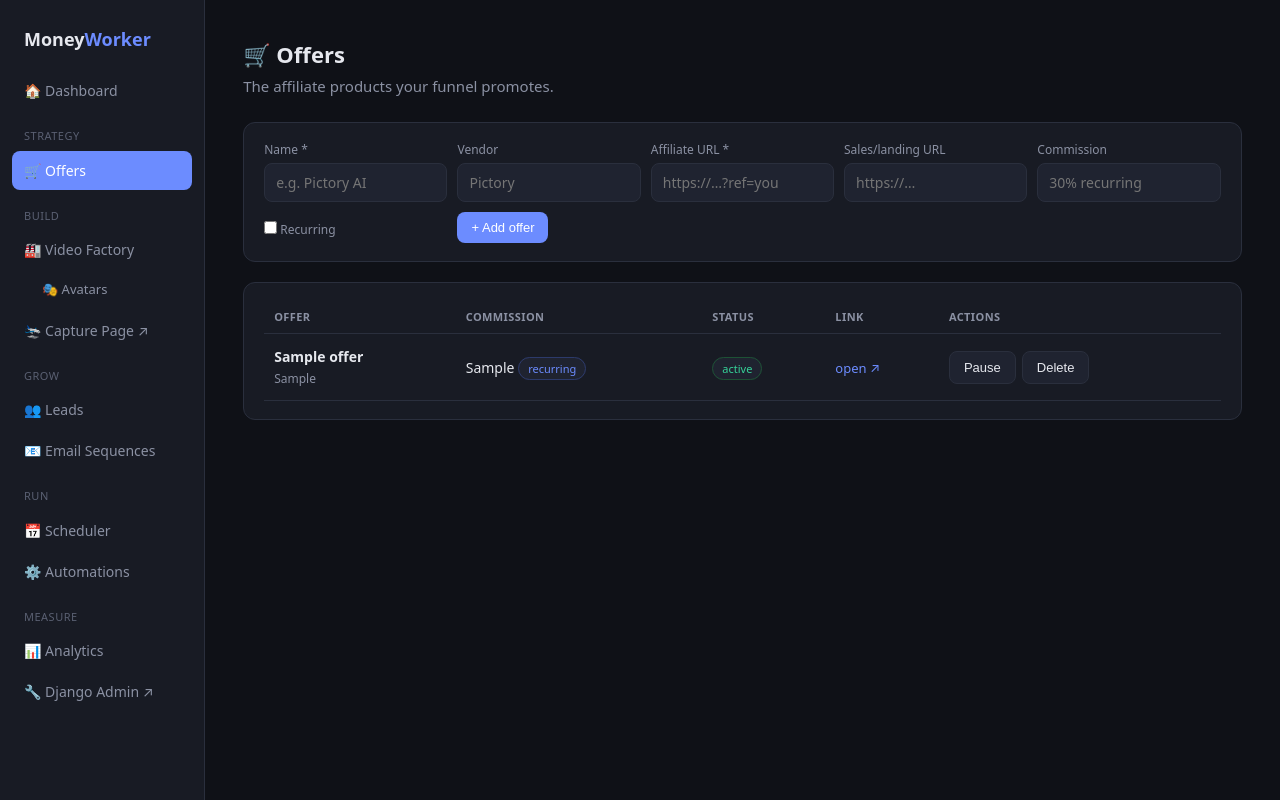
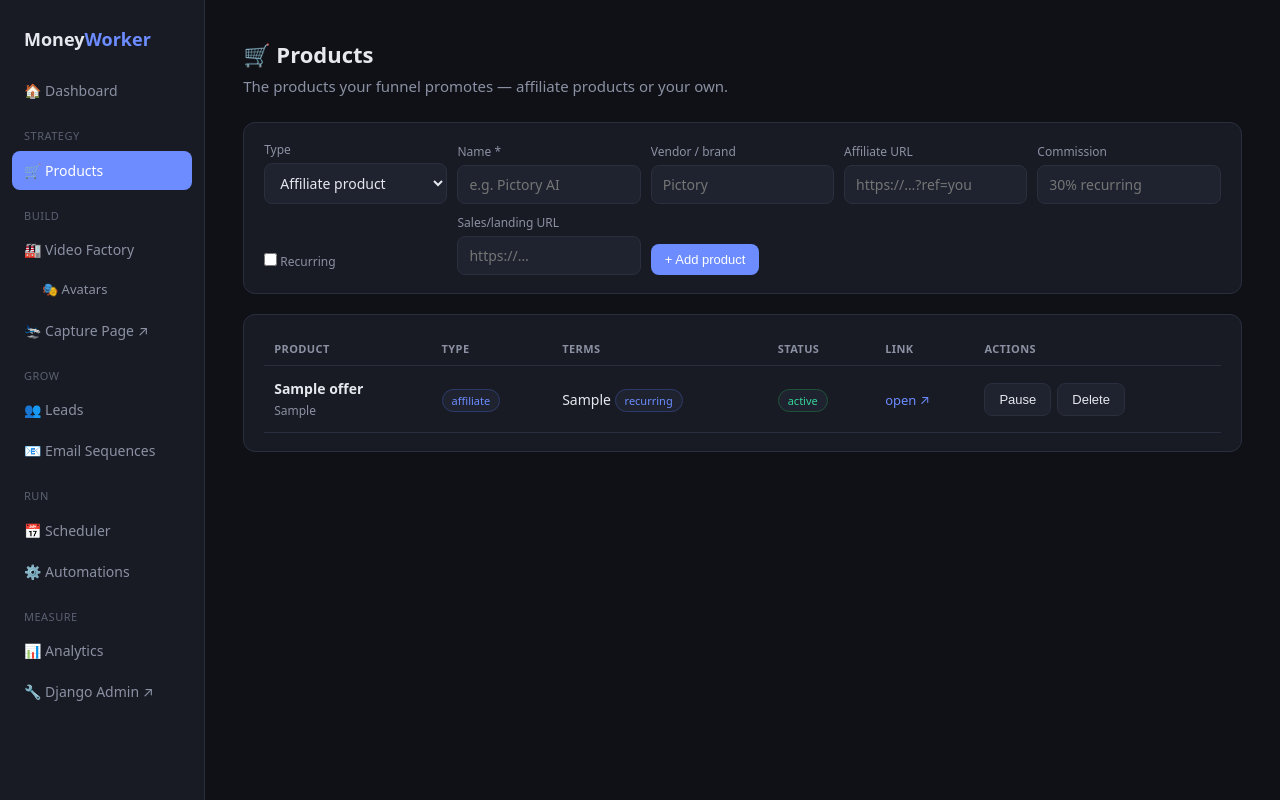
Before and after one commit to maykelevoni/money-worker, a Django app: page /offers/ in a window 1280 px wide. Run offline with Django 5.2, Linux system fonts and the light colour scheme; a user stored in the database is signed in; tables that the repository leaves empty hold one stand-in row (values such as "Sample post").

Commit message:
Offers -> Products (affiliate or own product)
Extend the Offer model (kept internally to preserve video/lead FKs) with a kind
field (affiliate | own), plus price + checkout_url for own products; affiliate_url
is now optional. Create view branches on kind; primary_url resolves the right buyer
link. UI relabeled to "Products" with a type selector that toggles affiliate vs own
fields, and the table shows type/terms. Niche-agnostic.

Co-Authored-By: Claude Opus 4.8 <noreply@anthropic.com>

```diff
--- a/apps/offers/admin.py
+++ b/apps/offers/admin.py
@@ -5,6 +5,6 @@ from .models import Offer
 
 @admin.register(Offer)
 class OfferAdmin(admin.ModelAdmin):
-    list_display = ("name", "vendor", "commission", "is_recurring", "is_active")
-    list_filter = ("is_recurring", "is_active")
+    list_display = ("name", "kind", "vendor", "price", "commission", "is_active")
+    list_filter = ("kind", "is_recurring", "is_active")
     search_fields = ("name", "vendor")
--- a/apps/offers/models.py
+++ b/apps/offers/models.py
@@ -2,21 +2,48 @@ from django.db import models
 
 
 class Offer(models.Model):
-    """An affiliate product/tool we promote."""
+    """A product the funnel promotes — an affiliate product or Mayke's own.
+
+    Kept as `Offer` internally (FKs from videos/leads point here) but presented
+    as a "Product" in the UI.
+    """
+
+    class Kind(models.TextChoices):
+        AFFILIATE = "affiliate", "Affiliate product"
+        OWN = "own", "My own product"
 
     name = models.CharField(max_length=200)
+    kind = models.CharField(
+        max_length=20, choices=Kind.choices, default=Kind.AFFILIATE
+    )
     vendor = models.CharField(max_length=200, blank=True)
-    affiliate_url = models.URLField(help_text="Your affiliate/referral link")
-    landing_url = models.URLField(
-        blank=True, help_text="Sales/landing page the funnel sends to"
-    )
+
+    # Affiliate products
+    affiliate_url = models.URLField(blank=True, help_text="Your affiliate/referral link")
     commission = models.CharField(
         max_length=100, blank=True, help_text="e.g. '30% recurring'"
     )
     is_recurring = models.BooleanField(default=False)
+
+    # Your own products
+    price = models.CharField(
+        max_length=50, blank=True, help_text="e.g. '$29' or '$29/mo'"
+    )
+    checkout_url = models.URLField(blank=True, help_text="Where buyers pay")
+
+    landing_url = models.URLField(
+        blank=True, help_text="Sales/landing page the funnel sends to"
+    )
     notes = models.TextField(blank=True)
     is_active = models.BooleanField(default=True)
     created_at = models.DateTimeField(auto_now_add=True)
 
     def __str__(self):
         return self.name
+
+    @property
+    def primary_url(self):
+        """The link the funnel should send buyers to for this product."""
+        if self.kind == self.Kind.OWN:
+            return self.checkout_url or self.landing_url
+        return self.affiliate_url or self.landing_url
--- a/apps/offers/views.py
+++ b/apps/offers/views.py
@@ -15,19 +15,36 @@ def offer_list(request):
 @require_POST
 def offer_create(request):
     name = request.POST.get("name", "").strip()
-    url = request.POST.get("affiliate_url", "").strip()
-    if not name or not url:
-        messages.error(request, "Name and affiliate URL are required.")
+    kind = request.POST.get("kind", Offer.Kind.AFFILIATE)
+    if kind not in Offer.Kind.values:
+        kind = Offer.Kind.AFFILIATE
+    if not name:
+        messages.error(request, "Product name is required.")
         return redirect("offers:list")
+
+    if kind == Offer.Kind.AFFILIATE:
+        link = request.POST.get("affiliate_url", "").strip()
+        if not link:
+            messages.error(request, "An affiliate product needs an affiliate URL.")
+            return redirect("offers:list")
+    else:  # own product
+        link = request.POST.get("checkout_url", "").strip()
+        if not link:
+            messages.error(request, "Your own product needs a checkout URL.")
+            return redirect("offers:list")
+
     Offer.objects.create(
         name=name,
+        kind=kind,
         vendor=request.POST.get("vendor", "").strip(),
-        affiliate_url=url,
-        landing_url=request.POST.get("landing_url", "").strip(),
+        affiliate_url=request.POST.get("affiliate_url", "").strip(),
         commission=request.POST.get("commission", "").strip(),
         is_recurring=bool(request.POST.get("is_recurring")),
+        price=request.POST.get("price", "").strip(),
+        checkout_url=request.POST.get("checkout_url", "").strip(),
+        landing_url=request.POST.get("landing_url", "").strip(),
     )
-    messages.success(request, f"Added offer “{name}”.")
+    messages.success(request, f"Added product “{name}”.")
     return redirect("offers:list")
 
 
--- a/templates/base.html
+++ b/templates/base.html
@@ -69,7 +69,7 @@
       <nav id="nav">
         <a href="/" class="{% block nav_dashboard %}{% endblock %}">🏠 Dashboard</a>
         <div class="nav-group">Strategy</div>
-        <a href="/offers/" class="{% block nav_offers %}{% endblock %}">🛒 Offers</a>
+        <a href="/offers/" class="{% block nav_offers %}{% endblock %}">🛒 Products</a>
         <div class="nav-group">Build</div>
         <a href="/factory/" class="{% block nav_factory %}{% endblock %}">🏭 Video Factory</a>
         <a href="/factory/avatars/" class="{% block nav_avatars %}{% endblock %}" style="padding-left:30px;font-size:13px;">🎭 Avatars</a>
--- a/templates/offers/list.html
+++ b/templates/offers/list.html
@@ -1,5 +1,5 @@
 {% extends "base.html" %}
-{% block title %}Offers · Money Worker{% endblock %}
+{% block title %}Products · Money Worker{% endblock %}
 {% block nav_offers %}active{% endblock %}
 
 {% block content %}
@@ -9,7 +9,7 @@
   .grid-form { display: grid; grid-template-columns: repeat(auto-fit, minmax(180px, 1fr));
     gap: 10px; align-items: end; }
   .grid-form label { display: block; font-size: 12px; color: var(--muted); margin-bottom: 4px; }
-  .grid-form input { width: 100%; }
+  .grid-form input, .grid-form select { width: 100%; }
   .check { display: flex; align-items: center; gap: 8px; font-size: 14px; color: var(--text); }
   .table-wrap { overflow-x: auto; }
   table { width: 100%; border-collapse: collapse; }
@@ -21,53 +21,86 @@
   .pill.on { color: var(--green); border-color: #1d5235; }
   .pill.off { color: var(--muted); }
   .pill.rec { color: var(--accent); border-color: #2c3a6b; }
+  .pill.own { color: var(--amber); border-color: #5c4a16; }
+  .pill.aff { color: var(--accent); border-color: #2c3a6b; }
   .actions { display: flex; gap: 6px; }
   .actions form { display: inline; }
   a.ext { color: var(--accent); text-decoration: none; font-size: 13px; }
   .small { color: var(--muted); font-size: 12px; }
-  @media (max-width: 820px) { table { min-width: 640px; } }
+  .kind-fields { display: contents; }
+  @media (max-width: 820px) { table { min-width: 700px; } }
 </style>
 
-<h1>🛒 Offers</h1>
-<div class="sub">The affiliate products your funnel promotes.</div>
+<h1>🛒 Products</h1>
+<div class="sub">The products your funnel promotes — affiliate products or your own.</div>
 
 <div class="panel">
-  <form method="post" action="{% url 'offers:create' %}" class="grid-form">
+  <form method="post" action="{% url 'offers:create' %}" class="grid-form" id="product-form">
     {% csrf_token %}
+    <div>
+      <label>Type</label>
+      <select name="kind" id="kind-select" onchange="syncKind()">
+        <option value="affiliate">Affiliate product</option>
+        <option value="own">My own product</option>
+      </select>
+    </div>
     <div><label>Name *</label><input name="name" placeholder="e.g. Pictory AI" required></div>
-    <div><label>Vendor</label><input name="vendor" placeholder="Pictory"></div>
-    <div><label>Affiliate URL *</label><input name="affiliate_url" placeholder="https://…?ref=you" required></div>
+    <div><label>Vendor / brand</label><input name="vendor" placeholder="Pictory"></div>
+
+    <!-- Affiliate-only fields -->
+    <div class="aff-field"><label>Affiliate URL</label><input name="affiliate_url" placeholder="https://…?ref=you"></div>
+    <div class="aff-field"><label>Commission</label><input name="commission" placeholder="30% recurring"></div>
+    <div class="aff-field"><label class="check"><input type="checkbox" name="is_recurring" style="width:auto"> Recurring</label></div>
+
+    <!-- Own-product-only fields -->
+    <div class="own-field" style="display:none"><label>Price</label><input name="price" placeholder="$29/mo"></div>
+    <div class="own-field" style="display:none"><label>Checkout URL</label><input name="checkout_url" placeholder="https://…/checkout"></div>
+
     <div><label>Sales/landing URL</label><input name="landing_url" placeholder="https://…"></div>
-    <div><label>Commission</label><input name="commission" placeholder="30% recurring"></div>
-    <div><label class="check"><input type="checkbox" name="is_recurring" style="width:auto"> Recurring</label></div>
-    <div><button class="btn" type="submit">+ Add offer</button></div>
+    <div><button class="btn" type="submit">+ Add product</button></div>
   </form>
 </div>
 
 <div class="panel table-wrap">
   <table>
-    <thead><tr><th>Offer</th><th>Commission</th><th>Status</th><th>Link</th><th>Actions</th></tr></thead>
+    <thead><tr><th>Product</th><th>Type</th><th>Terms</th><th>Status</th><th>Link</th><th>Actions</th></tr></thead>
     <tbody>
     {% for o in offers %}
       <tr>
         <td><strong>{{ o.name }}</strong>{% if o.vendor %}<br><span class="small">{{ o.vendor }}</span>{% endif %}</td>
-        <td>{% if o.commission %}{{ o.commission }}{% else %}<span class="small">—</span>{% endif %}
-            {% if o.is_recurring %} <span class="pill rec">recurring</span>{% endif %}</td>
+        <td>{% if o.kind == 'own' %}<span class="pill own">own</span>{% else %}<span class="pill aff">affiliate</span>{% endif %}</td>
+        <td>
+          {% if o.kind == 'own' %}
+            {% if o.price %}{{ o.price }}{% else %}<span class="small">—</span>{% endif %}
+          {% else %}
+            {% if o.commission %}{{ o.commission }}{% else %}<span class="small">—</span>{% endif %}
+            {% if o.is_recurring %} <span class="pill rec">recurring</span>{% endif %}
+          {% endif %}
+        </td>
         <td>{% if o.is_active %}<span class="pill on">active</span>{% else %}<span class="pill off">paused</span>{% endif %}</td>
-        <td><a class="ext" href="{{ o.affiliate_url }}" target="_blank">open ↗</a></td>
+        <td>{% if o.primary_url %}<a class="ext" href="{{ o.primary_url }}" target="_blank">open ↗</a>{% else %}<span class="small">—</span>{% endif %}</td>
         <td>
           <div class="actions">
             <form method="post" action="{% url 'offers:toggle' o.pk %}">{% csrf_token %}
               <button class="btn btn-ghost" type="submit">{% if o.is_active %}Pause{% else %}Activate{% endif %}</button></form>
-            <form method="post" action="{% url 'offers:delete' o.pk %}" onsubmit="return confirm('Delete this offer?')">{% csrf_token %}
+            <form method="post" action="{% url 'offers:delete' o.pk %}" onsubmit="return confirm('Delete this product?')">{% csrf_token %}
               <button class="btn btn-ghost" type="submit">Delete</button></form>
           </div>
         </td>
       </tr>
     {% empty %}
-      <tr><td colspan="5" class="small">No offers yet — add your first affiliate product above.</td></tr>
+      <tr><td colspan="6" class="small">No products yet — add your first affiliate or own product above.</td></tr>
     {% endfor %}
     </tbody>
   </table>
 </div>
+
+<script>
+  function syncKind() {
+    var own = document.getElementById('kind-select').value === 'own';
+    document.querySelectorAll('.own-field').forEach(function(e){ e.style.display = own ? '' : 'none'; });
+    document.querySelectorAll('.aff-field').forEach(function(e){ e.style.display = own ? 'none' : ''; });
+  }
+  syncKind();
+</script>
 {% endblock %}
```
Also changed, not shown: apps/offers/migrations/0002_offer_checkout_url_offer_kind_offer_price_and_more.py (added).
